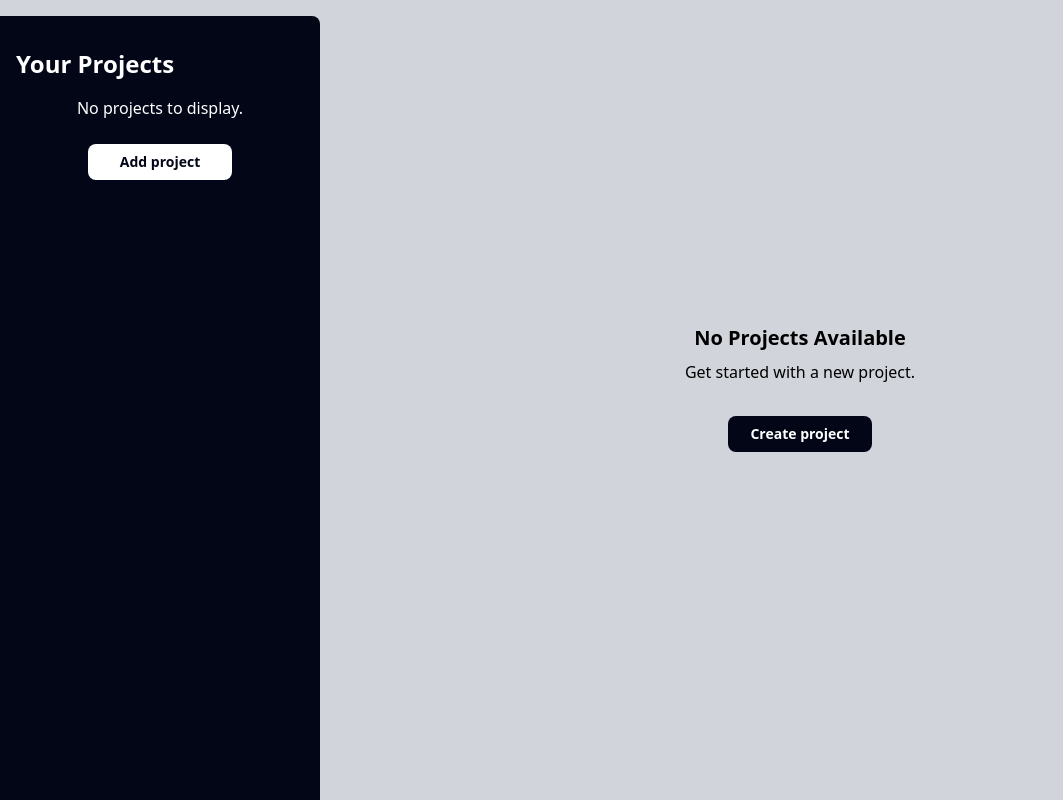
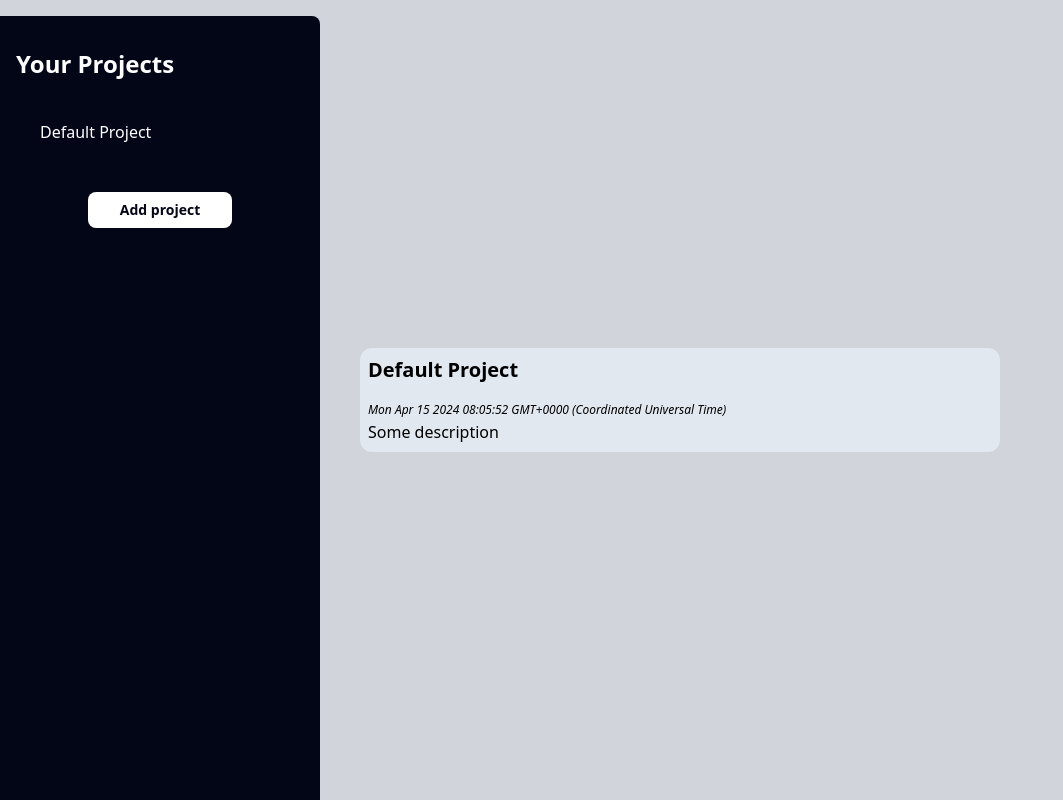
Before and after one commit to EMinasian/project-management-app, a React (Vite) app: page / in a window 1280 px wide. Shown: the whole page, without its empty margins (0-1063 px from the left). Built offline with nearby package versions, Linux system fonts and the light colour scheme.

Commit message:
tasks section added

```diff
--- a/src/App.jsx
+++ b/src/App.jsx
@@ -13,11 +13,24 @@ const router = createBrowserRouter([
 ]);
 
 function App() {
-  const [projects, setProjects] = useState([]);
+  const [projects, setProjects] = useState([
+    {
+      title: "Default Project",
+      id: "p-default-project",
+      description: "Some description",
+      date: String(new Date()),
+    },
+  ]);
+
+  const [tasks, setTasks] = useState(
+    new Map([["p-default-project", ["Task 1", "Task 2"]]])
+  );
 
   return (
     <div className="flex bg-gray-300 h-full">
-      <ProjectsProvider projectValues={{ projects, setProjects }}>
+      <ProjectsProvider
+        projectValues={{ projects, setProjects, tasks, setTasks }}
+      >
         <Sidebar />
         <main className="p-4 w-full flex flex-col justify-center">
           <RouterProvider router={router} />
--- a/src/components/TasksSection.jsx
+++ b/src/components/TasksSection.jsx
@@ -1,7 +1,15 @@
-export default function TasksSection() {
-    return(
-        <section>
+import { useContext } from "react";
+import { projectContext } from "../contexts/ProjectsProvider";
 
-        </section>
-    )
+export default function TasksSection({ projectId }) {
+  const { tasks, setTasks } = useContext(projectContext);
+  return (
+    <section>
+      <ul>
+        {tasks.get(projectId).map((task) => (
+          <h2>{task}</h2>
+        ))}
+      </ul>
+    </section>
+  );
 }
--- a/src/routes/ProjectDisplay.jsx
+++ b/src/routes/ProjectDisplay.jsx
@@ -17,7 +17,7 @@ export default function ProjectDisplay({ id }) {
         <span>{date}</span>
         <button>Delete</button>
       </section>
-      <TasksSection />
+      <TasksSection projectId={projectId}/>
     </>
   );
 }
```
